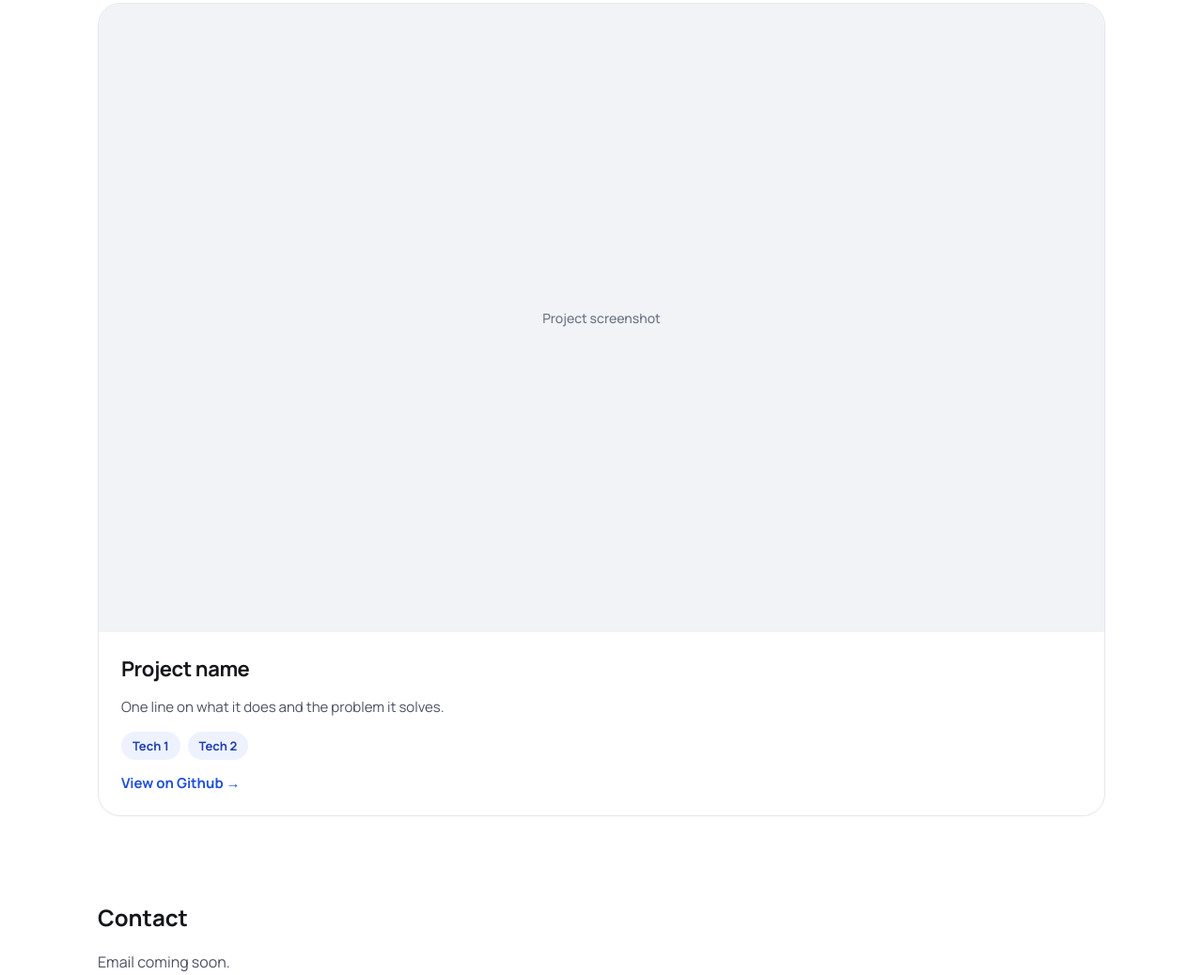
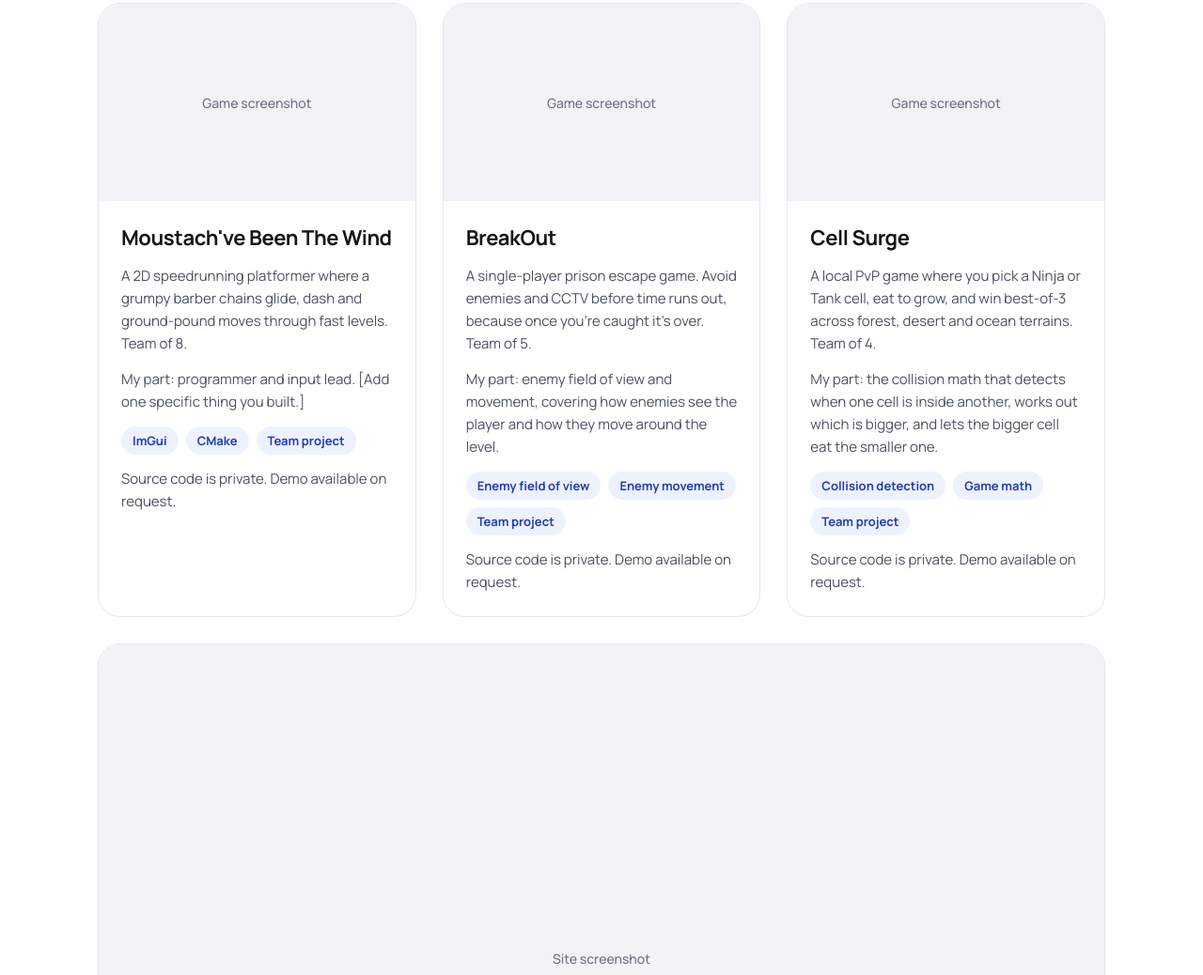
Before and after one commit to lhweemin/lhweemin.github.io, a plain HTML site: page index.html in a window 1280 px wide. Shown: the part 1078-2116 px from the top of the page at 94% size. Drawn offline with Linux system fonts and the light colour scheme.

Commit message:
Updated project cards

```diff
--- a/index.html
+++ b/index.html
@@ -54,15 +54,47 @@
             <div class="cards">
 
                 <article class="card">
-                    <div class="thumb"><span>Project screenshot</span></div>
+                    <div class="thumb"><span>Game screenshot</span></div>
                     <div class="card-body">
-                        <h3>Project name</h3>
-                        <p>One line on what it does and the problem it solves.</p>
-                        <ul class="tags">
-                            <li>Tech 1</li>
-                            <li>Tech 2</li>
-                        </ul>
-                        <a class="text-link" href="https://github.com/lhweemin">View on Github &rarr;</a>
+                        <h3>Moustach've Been The Wind</h3>
+                        <p>A 2D speedrunning platformer where a grumpy barber chains glide, dash and ground-pound moves through fast levels. Team of 8.</p>
+                        <p class="role">My part: programmer and input lead. [Add one specific thing you built.]</p>
+                        <ul class="tags"><li>ImGui</li><li>CMake</li><li>Team project</li></ul>
+                        <!-- If the repo is public, replace the next line with a text-link to it -->
+                        <p class="role">Source code is private. Demo available on request.</p>
+                    </div>
+                </article>
+
+                <article class="card">
+                    <div class="thumb"><span>Game screenshot</span></div>
+                    <div class="card-body">
+                        <h3>BreakOut</h3>
+                        <p>A single-player prison escape game. Avoid enemies and CCTV before time runs out, because once you're caught it's over. Team of 5.</p>
+                        <p class="role">My part: enemy field of view and movement, covering how enemies see the player and how they move around the level.</p>
+                        <ul class="tags"><li>Enemy field of view</li><li>Enemy movement</li><li>Team project</li></ul>
+                        <p class="role">Source code is private. Demo available on request.</p>
+                    </div>
+                </article>
+
+                <article class="card">
+                    <div class="thumb"><span>Game screenshot</span></div>
+                    <div class="card-body">
+                        <h3>Cell Surge</h3>
+                        <p>A local PvP game where you pick a Ninja or Tank cell, eat to grow, and win best-of-3 across forest, desert and ocean terrains. Team of 4.</p>
+                        <p class="role">My part: the collision math that detects when one cell is inside another, works out which is bigger, and lets the bigger cell eat the smaller one.</p>
+                        <ul class="tags"><li>Collision detection</li><li>Game math</li><li>Team project</li></ul>
+                        <p class="role">Source code is private. Demo available on request.</p>
+                    </div>
+                </article>
+
+                <article class="card">
+                    <div class="thumb"><span>Site screenshot</span></div>
+                    <div class="card-body">
+                        <h3>This portfolio</h3>
+                        <p>A personal site written from scratch and built commit by commit, hosted free on GitHub Pages.</p>
+                        <p class="role">Solo project.</p>
+                        <ul class="tags"><li>HTML</li><li>CSS</li><li>JavaScript</li></ul>
+                        <a class="text-link" href="https://github.com/lhweemin/lhweemin.github.io">View on GitHub &rarr;</a>
                     </div>
                 </article>
             </div>
```
